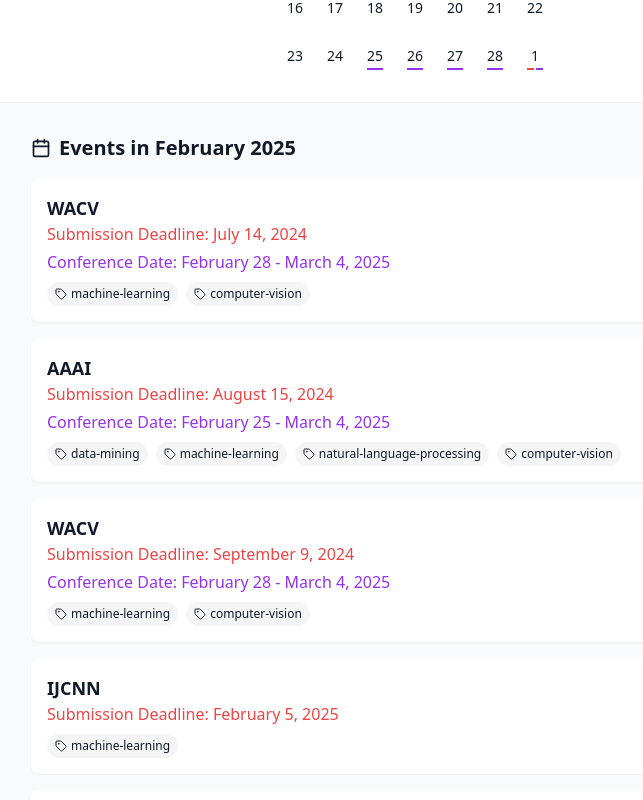
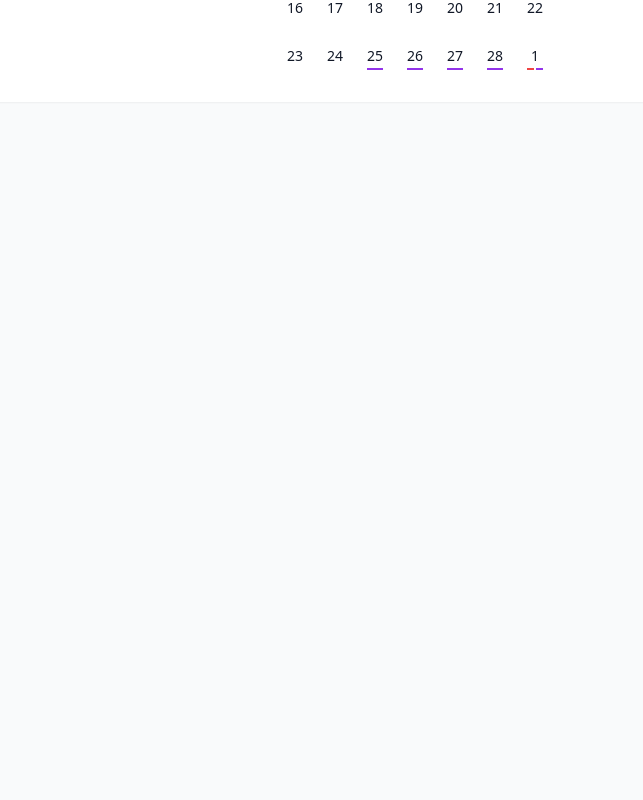
Before and after one commit to mythezone/ai-ddl, a React (Vite) app: page /calendar in a window 1280 px wide. Shown: the part 500-1300 px from the top of the page, without its empty margins (225-868 px from the left). After the commit the page ends 800 px from the top, so only its background shows below. Built offline with nearby package versions, Linux system fonts and the light colour scheme.

Commit message:
Display conference data on day hover
The data for conferences is currently shown below the calendar. This commit aims to improve the user experience by displaying this data on hover or click of a day in the calendar.

```diff
--- a/src/pages/Calendar.tsx
+++ b/src/pages/Calendar.tsx
@@ -1,4 +1,3 @@
-
 import { useState } from "react";
 import conferencesData from "@/data/conferences.yml";
 import { Conference } from "@/types/conference";
@@ -7,13 +6,28 @@ import { Calendar } from "@/components/ui/calendar";
 import { parseISO, format, isValid, isSameMonth, isSameYear, isSameDay } from "date-fns";
 import { Toggle } from "@/components/ui/toggle";
 import Header from "@/components/Header";
+import {
+  Dialog,
+  DialogContent,
+  DialogHeader,
+  DialogTitle,
+} from "@/components/ui/dialog";
+import {
+  Tooltip,
+  TooltipContent,
+  TooltipProvider,
+  TooltipTrigger,
+} from "@/components/ui/tooltip";
 
 const CalendarPage = () => {
   const [selectedDate, setSelectedDate] = useState<Date | undefined>(new Date());
   const [isYearView, setIsYearView] = useState(false);
   const [searchQuery, setSearchQuery] = useState("");
+  const [selectedDayEvents, setSelectedDayEvents] = useState<{ date: Date | null, events: { deadlines: Conference[], conferences: Conference[] } }>({
+    date: null,
+    events: { deadlines: [], conferences: [] }
+  });
 
-  // Helper function to safely parse dates
   const safeParseISO = (dateString: string | undefined | number): Date | null => {
     if (!dateString) return null;
     if (dateString === 'TBD') return null;
@@ -25,7 +39,6 @@ const CalendarPage = () => {
 
       const dateStr = typeof dateString === 'number' ? dateString.toString() : dateString;
 
-      // Handle both "YYYY-MM-DD" and "YYYY-M-D" formats
       let normalizedDate = dateStr;
       const parts = dateStr.split('-');
       if (parts.length === 3) {
@@ -76,7 +89,6 @@ const CalendarPage = () => {
 
   const getDayEvents = (date: Date) => {
     return conferencesData.reduce((acc, conf) => {
-      // Check if the conference matches the search query
       const matchesSearch = searchQuery === "" ||
         conf.title.toLowerCase().includes(searchQuery.toLowerCase()) ||
         (conf.full_name && conf.full_name.toLowerCase().includes(searchQuery.toLowerCase()));
@@ -105,14 +117,37 @@ const CalendarPage = () => {
     }, { deadlines: [], conferences: [] } as { deadlines: Conference[], conferences: Conference[] });
   };
 
-  const events = selectedDate ? getEvents(selectedDate) : [];
+  const renderEventPreview = (events: { deadlines: Conference[], conferences: Conference[] }) => {
+    if (events.deadlines.length === 0 && events.conferences.length === 0) return null;
+
+    return (
+      <div className="p-2 max-w-[200px]">
+        {events.deadlines.length > 0 && (
+          <div className="mb-2">
+            <p className="font-semibold text-red-500">Deadlines:</p>
+            {events.deadlines.map(conf => (
+              <div key={conf.id} className="text-sm">{conf.title}</div>
+            ))}
+          </div>
+        )}
+        {events.conferences.length > 0 && (
+          <div>
+            <p className="font-semibold text-purple-600">Conferences:</p>
+            {events.conferences.map(conf => (
+              <div key={conf.id} className="text-sm">{conf.title}</div>
+            ))}
+          </div>
+        )}
+      </div>
+    );
+  };
 
   const renderDayContent = (day: Date) => {
     const dayEvents = getDayEvents(day);
     const hasDeadlines = dayEvents.deadlines.length > 0;
     const hasConferences = dayEvents.conferences.length > 0;
 
-    return (
+    const content = (
       <div className="relative w-full h-full flex flex-col items-center">
         <span className="mb-1">{format(day, 'd')}</span>
         <div className="absolute bottom-0 left-0 right-0 flex gap-0.5 px-1">
@@ -122,6 +157,64 @@ const CalendarPage = () => {
           {hasConferences && (
             <div className="h-0.5 flex-1 bg-purple-600" title="Conference" />
           )}
+        </div>
+      </div>
+    );
+
+    if (!hasDeadlines && !hasConferences) return content;
+
+    return (
+      <TooltipProvider>
+        <Tooltip>
+          <TooltipTrigger asChild>
+            <div
+              className="w-full h-full cursor-pointer"
+              onClick={() => setSelectedDayEvents({ date: day, events: dayEvents })}
+            >
+              {content}
+            </div>
+          </TooltipTrigger>
+          <TooltipContent>
+            {renderEventPreview(dayEvents)}
+          </TooltipContent>
+        </Tooltip>
+      </TooltipProvider>
+    );
+  };
+
+  const renderEventDetails = (conf: Conference) => {
+    const deadlineDate = safeParseISO(conf.deadline);
+    const startDate = safeParseISO(conf.start);
+    const endDate = safeParseISO(conf.end);
+
+    return (
+      <div className="border-b last:border-b-0 pb-4 last:pb-0 mb-4 last:mb-0">
+        <h3 className="font-semibold text-lg">{conf.title}</h3>
+        {conf.full_name && (
+          <p className="text-sm text-neutral-600 mb-2">{conf.full_name}</p>
+        )}
+        <div className="space-y-1">
+          {deadlineDate && (
+            <p className="text-red-500 text-sm">
+              Submission Deadline: {format(deadlineDate, 'MMMM d, yyyy')}
+            </p>
+          )}
+          {startDate && (
+            <p className="text-purple-600 text-sm">
+              Conference Date: {format(startDate, 'MMMM d')}
+              {endDate ? ` - ${format(endDate, 'MMMM d, yyyy')}` :
+                `, ${format(startDate, 'yyyy')}`}
+            </p>
+          )}
+        </div>
+        <div className="mt-2 flex flex-wrap gap-2">
+          {Array.isArray(conf.tags) && conf.tags.map((tag) => (
+            <span key={tag} className="inline-flex items-center px-2 py-1 rounded-full
+              text-xs bg-neutral-100">
+              <Tag className="h-3 w-3 mr-1" />
+              {tag}
+            </span>
+          ))}
         </div>
       </div>
     );
@@ -199,54 +292,40 @@ const CalendarPage = () => {
                 }}
               />
             </div>
+          </div>
+        </div>
+      </div>
 
-            {selectedDate && events.length > 0 && (
-              <div className="mx-auto w-full max-w-3xl space-y-4">
-                <h2 className="text-xl font-semibold flex items-center gap-2">
-                  <CalendarIcon className="h-5 w-5" />
-                  Events in {format(selectedDate, isYearView ? 'yyyy' : 'MMMM yyyy')}
-                </h2>
+      <Dialog
+        open={selectedDayEvents.date !== null}
+        onOpenChange={() => setSelectedDayEvents({ date: null, events: { deadlines: [], conferences: [] } })}
+      >
+        <DialogContent className="max-w-2xl max-h-[80vh] overflow-y-auto">
+          <DialogHeader>
+            <DialogTitle>
+              Events for {selectedDayEvents.date ? format(selectedDayEvents.date, 'MMMM d, yyyy') : ''}
+            </DialogTitle>
+          </DialogHeader>
+          <div className="space-y-4">
+            {selectedDayEvents.events.deadlines.length > 0 && (
+              <div>
+                <h3 className="text-lg font-semibold text-red-500 mb-3">Submission Deadlines</h3>
                 <div className="space-y-4">
-                  {events.map((conf: Conference) => {
-                    const deadlineDate = safeParseISO(conf.deadline);
-                    const startDate = safeParseISO(conf.start);
-                    const endDate = safeParseISO(conf.end);
-
-                    return (
-                      <div key={conf.id} className="bg-white p-4 rounded-lg shadow-sm">
-                        <h3 className="font-semibold text-lg">{conf.title}</h3>
-                        <div className="space-y-1">
-                          {deadlineDate && (
-                            <p className="text-red-500">
-                              Submission Deadline: {format(deadlineDate, 'MMMM d, yyyy')}
-                            </p>
-                          )}
-                          {startDate && (
-                            <p className="text-purple-600">
-                              Conference Date: {format(startDate, 'MMMM d')}
-                              {endDate ? ` - ${format(endDate, 'MMMM d, yyyy')}` :
-                                `, ${format(startDate, 'yyyy')}`}
-                            </p>
-                          )}
-                        </div>
-                        <div className="mt-2 flex flex-wrap gap-2">
-                          {Array.isArray(conf.tags) && conf.tags.map((tag) => (
-                            <span key={tag} className="inline-flex items-center px-2 py-1 rounded-full
-                              text-xs bg-neutral-100">
-                              <Tag className="h-3 w-3 mr-1" />
-                              {tag}
-                            </span>
-                          ))}
-                        </div>
-                      </div>
-                    );
-                  })}
+                  {selectedDayEvents.events.deadlines.map(conf => renderEventDetails(conf))}
+                </div>
+              </div>
+            )}
+            {selectedDayEvents.events.conferences.length > 0 && (
+              <div>
+                <h3 className="text-lg font-semibold text-purple-600 mb-3">Conferences</h3>
+                <div className="space-y-4">
+                  {selectedDayEvents.events.conferences.map(conf => renderEventDetails(conf))}
                 </div>
               </div>
             )}
           </div>
-        </div>
-      </div>
+        </DialogContent>
+      </Dialog>
     </div>
   );
 };
```
